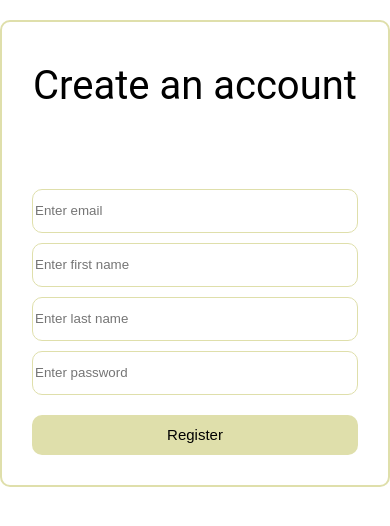
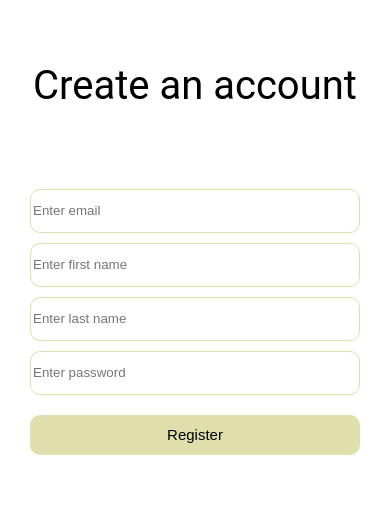
Before and after one commit to SarcevicLuka/barrage-pokemon-challenge-frontend, a Nuxt app: page /auth/register in a window 390 px wide. Shown: the top 526 px of the page. Built offline with nearby package versions, Linux system fonts and the light colour scheme.

Commit message:
Fixed issue with style import

```diff
--- a/assets/styles/authForm.scss
+++ b/assets/styles/authForm.scss
@@ -60,7 +60,7 @@
         height: 60vh;
     }
 
-    .form-form {
+    .form {
         border: none;
     }
 }
--- a/components/forms/LoginForm.vue
+++ b/components/forms/LoginForm.vue
@@ -43,5 +43,5 @@
 </script>
 
 <style lang="scss" scoped>
-    @import "@/assets/styles/authForm.scss"
+    @import "../../assets/styles/authForm.scss"
 </style>
--- a/components/forms/RegisterForm.vue
+++ b/components/forms/RegisterForm.vue
@@ -48,5 +48,5 @@
 </script>
 
 <style lang="scss" scoped>
-@import "@/assets/styles/authForm.scss"
+@import "../../assets/styles/authForm.scss"
 </style>
```
